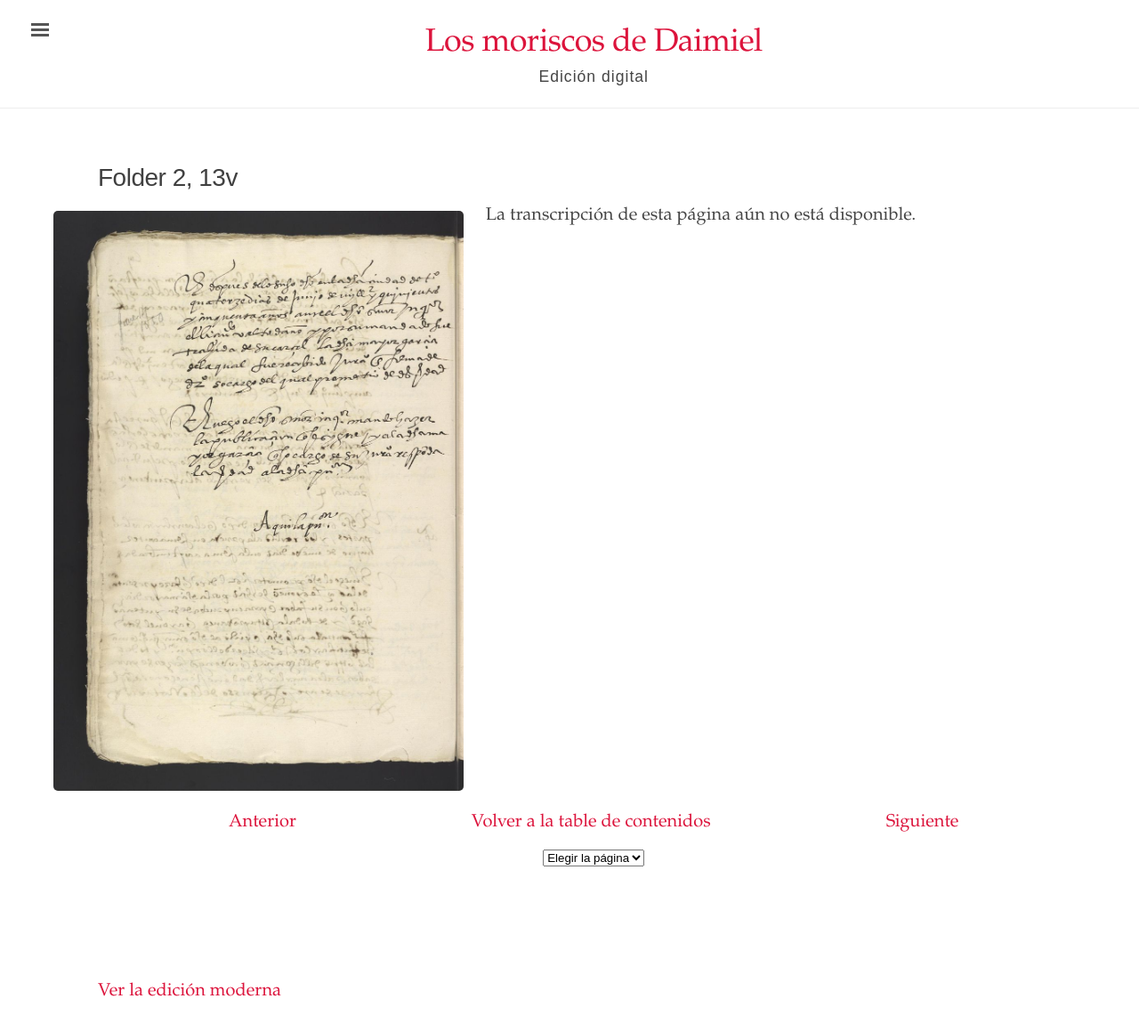
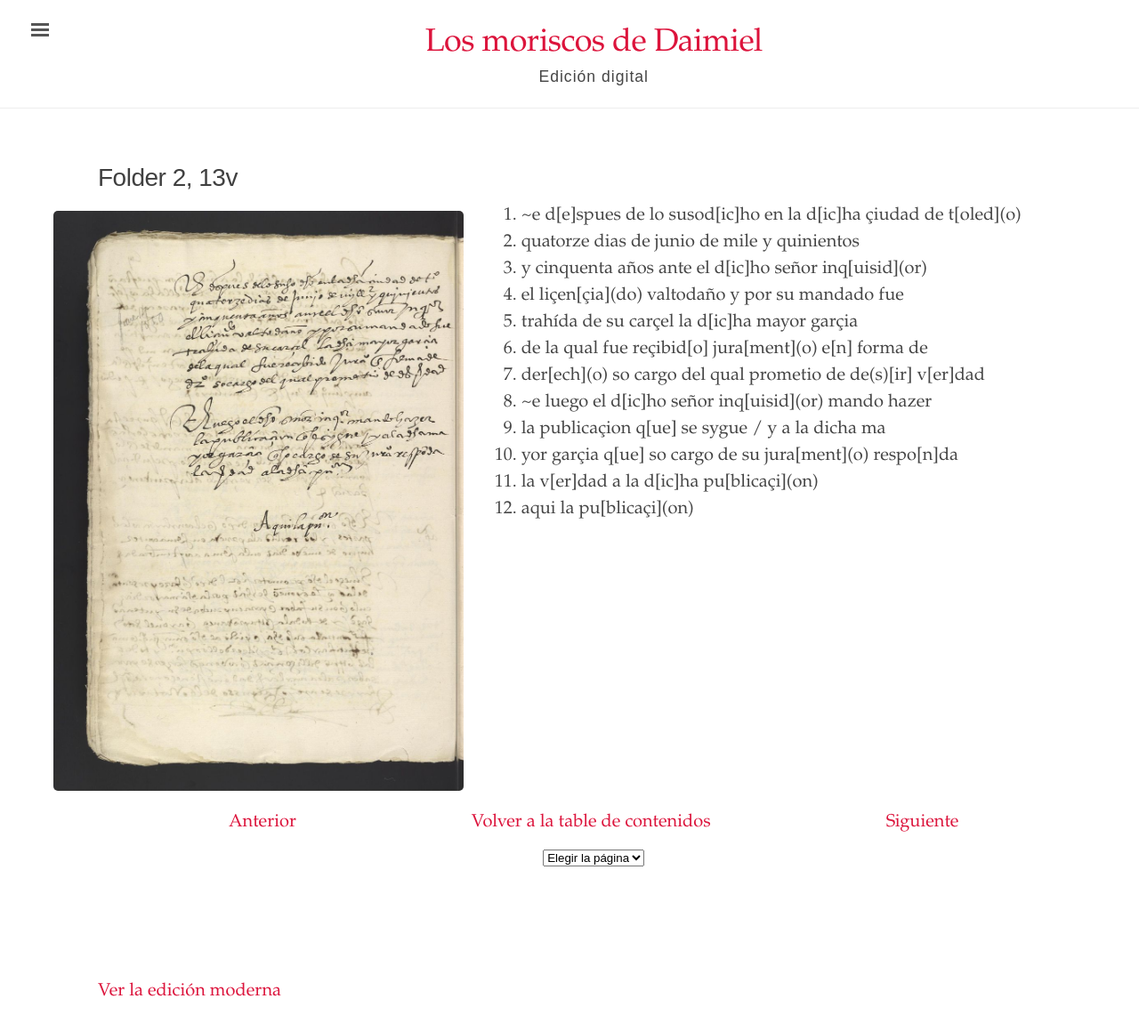
Before and after one commit to digbmc/moriscos-daimel, a Jekyll site: the page built from _texts/folder-2-13v.md, in a window 1280 px wide and 1209 px high. Shown: the top 1159 px of the window at 89% size. Built offline with Jekyll 4.4.1, drawn with Linux system fonts in a browser that asks for light colours.

Commit message:
Update folder-2-13v.md

```diff
--- a/_texts/folder-2-13v.md
+++ b/_texts/folder-2-13v.md
@@ -5,4 +5,15 @@ image: /assets/images/Folder_2_13v.jpg
 body_class: wide-page
 order: 26
 ---
-La transcripción de esta página aún no está disponible.
+1. ~e d\[e\]spues de lo susod\[ic\]ho en la d\[ic\]ha çiudad de t\[oled\](o)
+2. quatorze dias de junio de mile y quinientos
+3. y cinquenta años ante el d\[ic\]ho señor inq\[uisid\](or)
+4. el liçen\[çia\](do) valtodaño y por su mandado fue
+5. trahída de su carçel la d\[ic\]ha mayor garçia
+6. de la qual fue reçibid\[o\] jura\[ment\](o) e\[n\] forma de
+7. der\[ech\](o) so cargo del qual prometio de de(s)\[ir\] v\[er\]dad
+8. ~e luego el d\[ic\]ho señor inq\[uisid\](or) mando hazer
+9. la publicaçion q\[ue\] se sygue / y a la dicha ma
+10. yor garçia q\[ue\] so cargo de su jura\[ment\](o) respo\[n\]da
+11. la v\[er\]dad a la d\[ic\]ha pu\[blicaçi\](on)
+12. aqui la pu\[blicaçi\](on)
```
